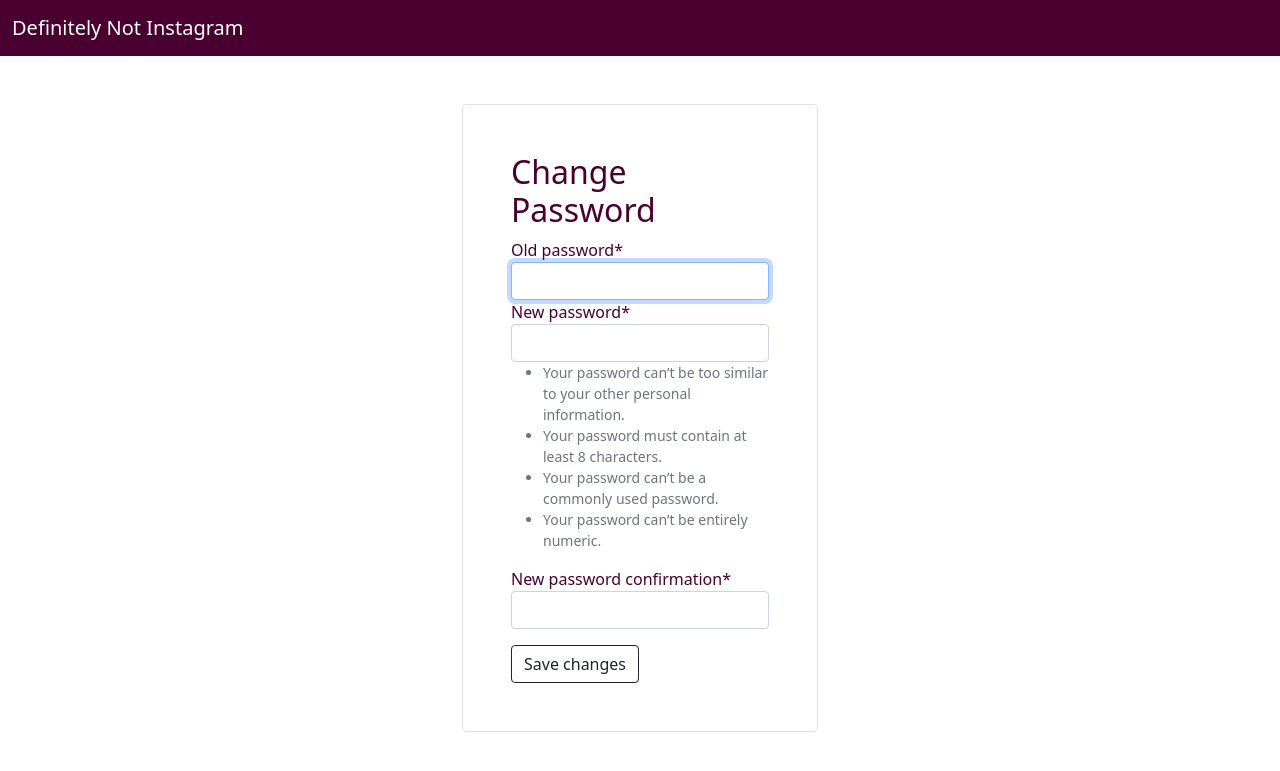
After one commit to faramarz-hosseini/MyInstagram, a Django app: page /new_password/ in a window 1280 px wide. The commit adds this page. Shown: the top 771 px of the page. Run offline with Django 3.2, Linux system fonts and the light colour scheme; some libraries are stand-ins or nearby versions.

Commit message:
Change password option in User Profile

```diff
--- a/MyInstagram/urls.py
+++ b/MyInstagram/urls.py
@@ -15,7 +15,7 @@ Including another URLconf
 """
 from django.contrib import admin
 from django.contrib.auth import views as auth_views
-from django.urls import path
+from django.urls import path, reverse_lazy
 from instagram import views
 from django.conf import settings
 from django.conf.urls.static import static
@@ -25,6 +25,7 @@ urlpatterns = [
     path('', views.activity_feed, name='activity_feed'),
     path('login/', auth_views.LoginView.as_view(template_name='instagram/login_page.html'), name="login_page"),
     path('logout/', auth_views.LogoutView.as_view(template_name='instagram/logout_page.html'), name='logout_page'),
+    path('new_password/', views.change_password, name='new_pass'),
     path('register/', views.register, name='register'),
     path('new/', views.new_post, name='new_post'),
     path('profile/', views.profile, name='profile'),
--- /dev/null
+++ b/instagram/templates/instagram/new_password.html
@@ -0,0 +1,24 @@
+{% extends 'instagram/base.html' %}
+{% load crispy_forms_tags %}
+{% block content %}
+    <div class="container">
+        <div class="row">
+            <div class="col-sm-4">
+
+            </div>
+            <div class="col-sm-4">
+                <div class="border mt-5 container-fluid rounded-3 p-5">
+                    <span style="color: #490030">
+                        <h2>Change Password</h2>
+                        <form method="post">
+                            {% csrf_token %}
+                            {{ form|crispy }}
+                             <button class="btn btn-outline-dark mt-3" type="submit">Save changes</button>
+                        </form>
+                    </span>
+                </div>
+            </div>
+            <div class="col-sm-4">
+
+            </div>
+{% endblock %}
--- a/instagram/templates/instagram/profile.html
+++ b/instagram/templates/instagram/profile.html
@@ -5,7 +5,8 @@
     <div class="border p-4 m-4">
         <div class="row">
             <div class="container-fluid">
-                <h2>{{ user }}'s Profile</h2><p class="small">Edit Profile</p>
+                <h2>{{ user }}'s Profile</h2>
+                <small><a href="{% url 'new_pass' %}">Change Password</a></small>
             </div>
         </div>
     </div>
--- a/instagram/views.py
+++ b/instagram/views.py
@@ -1,6 +1,7 @@
 from django.shortcuts import render, redirect
 from .forms import NewUserForm, NewPostForm
-from django.contrib.auth import login
+from django.contrib.auth import update_session_auth_hash
+from django.contrib.auth.forms import PasswordChangeForm
 from django.contrib import messages
 from instagram.models import Posts
 
@@ -52,3 +53,16 @@ def profile(request):
         return render(request, template_name='instagram/profile.html', context=context)
     else:
         return redirect('login_page')
+
+
+def change_password(request):
+    if request.method == 'POST':
+        form = PasswordChangeForm(request.user, request.POST)
+        if form.is_valid():
+            user = form.save()
+            update_session_auth_hash(request, user)
+            messages.success(request, 'Your password was successfully changed.')
+            return redirect('profile')
+    else:
+        form = PasswordChangeForm(request.user)
+    return render(request, template_name='instagram/new_password.html', context={'form': form})
```
